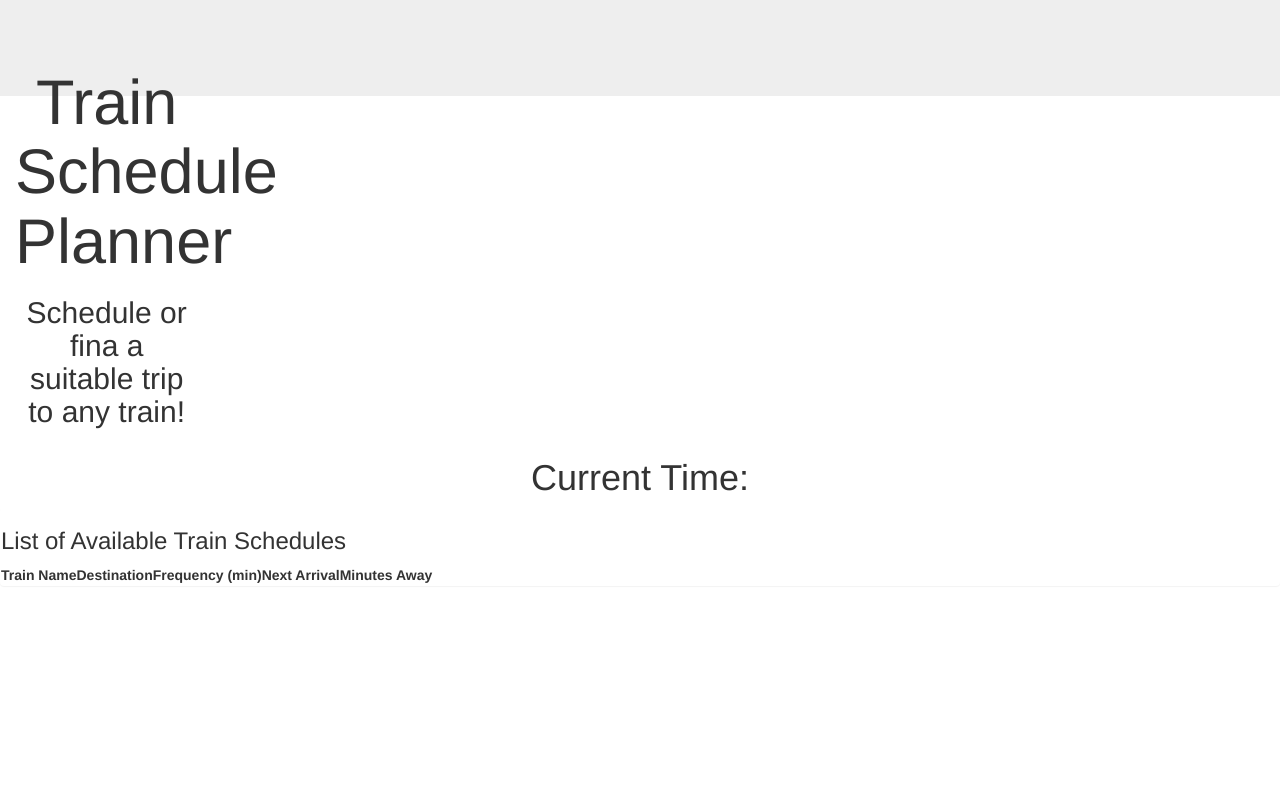
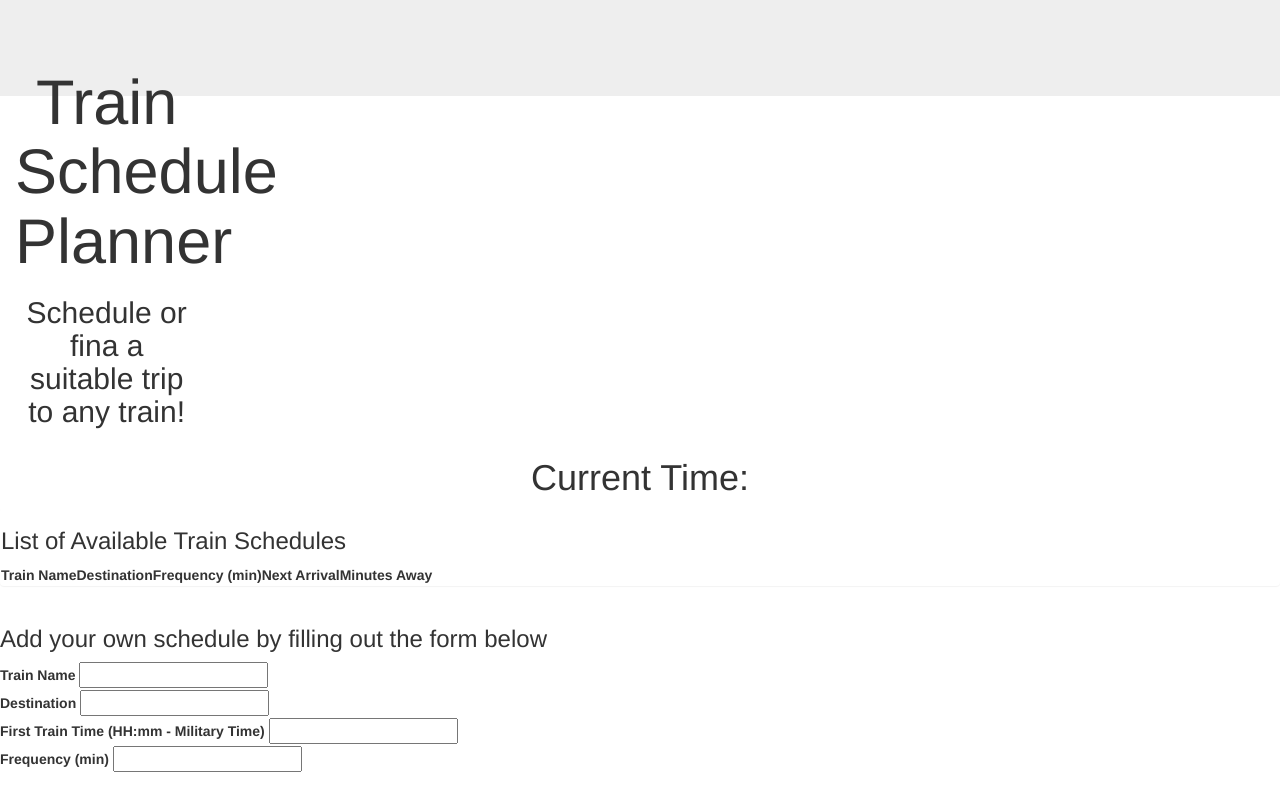
Before and after one commit to duongsters/firebased-train-scheduler, a plain HTML site: page index.html in a window 1280 px wide. Drawn offline with nearby package versions, Linux system fonts and the light colour scheme; files that its build step writes are made by us from their sources.

```diff
--- a/index.html
+++ b/index.html
@@ -1,17 +1,19 @@
 <!DOCTYPE html>
 <html lang="en">
+
 <head>
     <meta charset="UTF-8">
     <title> Firebase Train Scheduler</title>
     <!-- Link in Bootstrap CDN -->
-        <link rel="stylesheet" href="https://maxcdn.bootstrapcdn.com/bootstrap/3.3.6/css/bootstrap.min.css" integrity="sha384-1q8mTJOASx8j1Au+a5WDVnPi2lkFfwwEAa8hDDdjZlpLegxhjVME1fgjWPGmkzs7" crossorigin="anonymous">
+    <link rel="stylesheet" href="https://maxcdn.bootstrapcdn.com/bootstrap/3.3.6/css/bootstrap.min.css"
+        integrity="sha384-1q8mTJOASx8j1Au+a5WDVnPi2lkFfwwEAa8hDDdjZlpLegxhjVME1fgjWPGmkzs7" crossorigin="anonymous">
     <!-- Link in CSS -->
     <link rel="stylesheet" type="text/css" href="assets/style.css">
 </head>
 
 
 <!-- used Bootstrap Jumbotron to create my header title page -->
-<div class = "jumbotron">
+<div class="jumbotron">
     <div class="col-lg-2 col-sm-2 col-xs-2" id="titlePage">
         <h1 class="text-center">Train Schedule Planner</h1>
         <h2 class="text-center">Schedule or fina a suitable trip to any train!</h2>
@@ -28,6 +30,8 @@
             <h1 class="text-center currentTime"> Current Time: <span id="currentTime" class="clockDisplay"></span></h1>
         </div>
     </div>
+
+
 
     <div class="row">
         <div class="col-lg-12">
@@ -56,6 +60,48 @@
         </div>
     </div>
 
+
+    <div class="row">
+        <div class="col-lg-12">
+            <div class="panel defaultPanel">
+
+
+                <div class="headerPanel">
+                    <h3 class="titlePanel">Add your own schedule by filling out the form below</h3>
+                </div>
+
+                <div class="bodyPanel">
+                    <!-- Area where the user inputs their own train schedules  -->
+                    <form role="trainScheduleForm">
+
+                        <div class="dynamicGroupForm">
+                            <label for="text">Train Name</label>
+                            <input type="text" class="userFormInput" id="trainName">
+                        </div>
+                        <div class="dynamicGroupForm">
+                            <label for="text">Destination</label>
+                            <input type="text" class="userFormInput" id="trainDestination">
+                        </div>
+                        <div class="dynamicGroupForm">
+                            <label for="text">First Train Time (HH:mm - Military Time)</label>
+                            <input type="text" class="userFormInput" id="trainArrival">
+                        </div>
+                        <div class="dynamicGroupForm">
+                            <label for="text">Frequency (min)</label>
+                            <input type="number" class="userFormInput" id="trainFrequency">
+                        </div>
+                    </form>
+
+                </div>
+
+
+            </div>
+
+        </div>
+
+
+
+
     </div>
 
 
```
Lines whose indentation alone changed are shown as unchanged.
